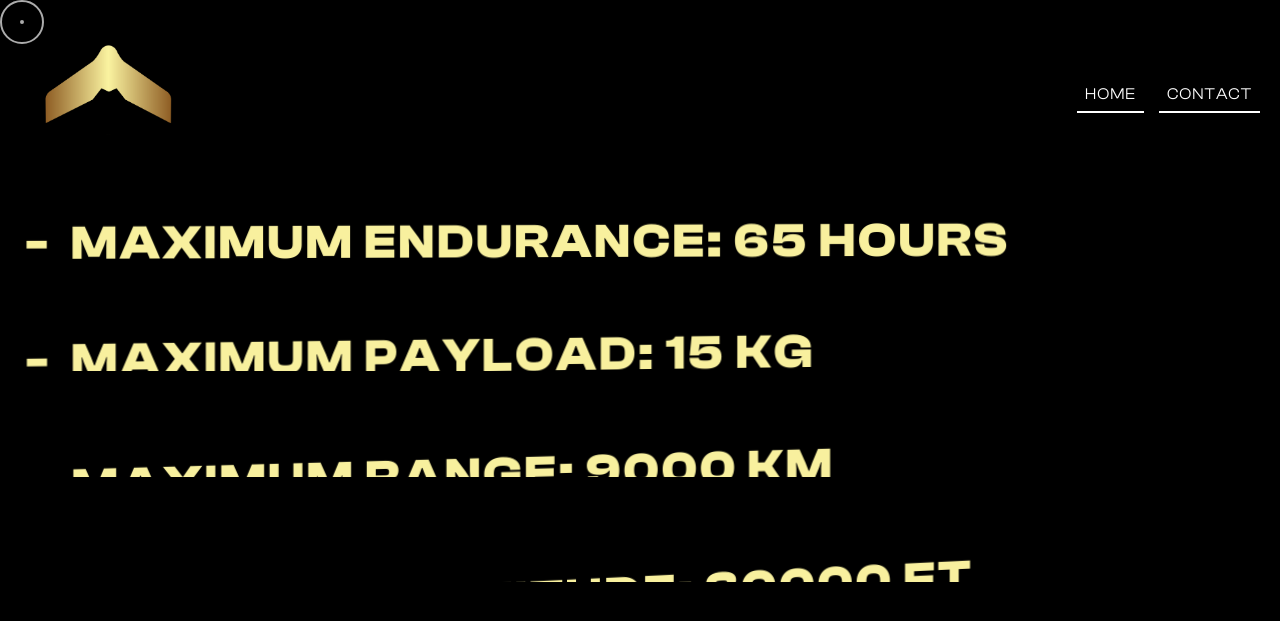
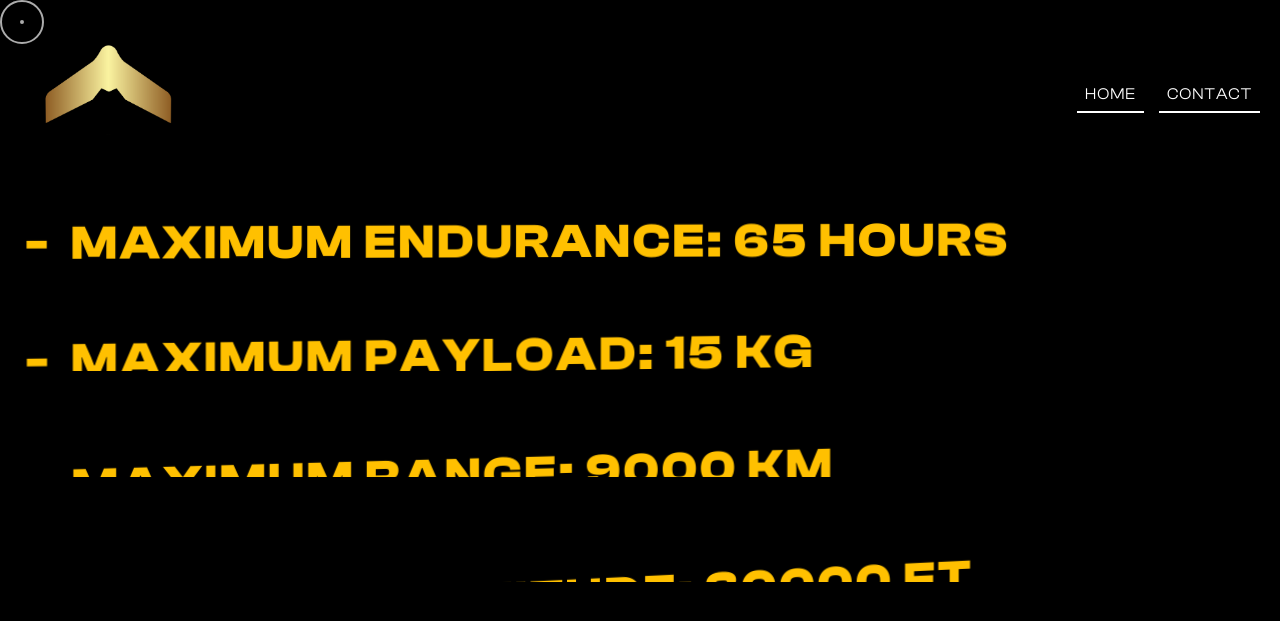
Before and after one commit to Bourbon8464/TaranauIndustries, a Jekyll site: the page built from index.html, in a window 1280 px wide and 900 px high, scrolled down 955 px. Shown: the top 621 px of the window. Built offline with Jekyll 4.4.1, drawn with Linux system fonts in a browser that asks for light colours; nearby versions of some CDN libraries.

Commit message:
color correction

```diff
--- a/index.html
+++ b/index.html
@@ -17,16 +17,16 @@ layout: default
   <section>
     <div class="text-block">
       <div class="line">
-        <p style="color:#f8f09e;">Maximum Endurance: 65 Hours</p>
+        <p style="color:#FFC000;">Maximum Endurance: 65 Hours</p>
       </div>
       <div class="line">
-        <p style="color:#f8f09e;">Maximum Payload: 15 Kg</p>
+        <p style="color:#FFC000;">Maximum Payload: 15 Kg</p>
       </div>
       <div class="line">
-        <p style="color:#f8f09e;">Maximum Range: 9000 Km</p>
+        <p style="color:#FFC000;">Maximum Range: 9000 Km</p>
       </div>
       <div class="line">
-        <p style="color:#f8f09e;">Operating Altitude: 30000 ft</p>
+        <p style="color:#FFC000;">Operating Altitude: 30000 ft</p>
       </div>
     </div>
   </section>
```
